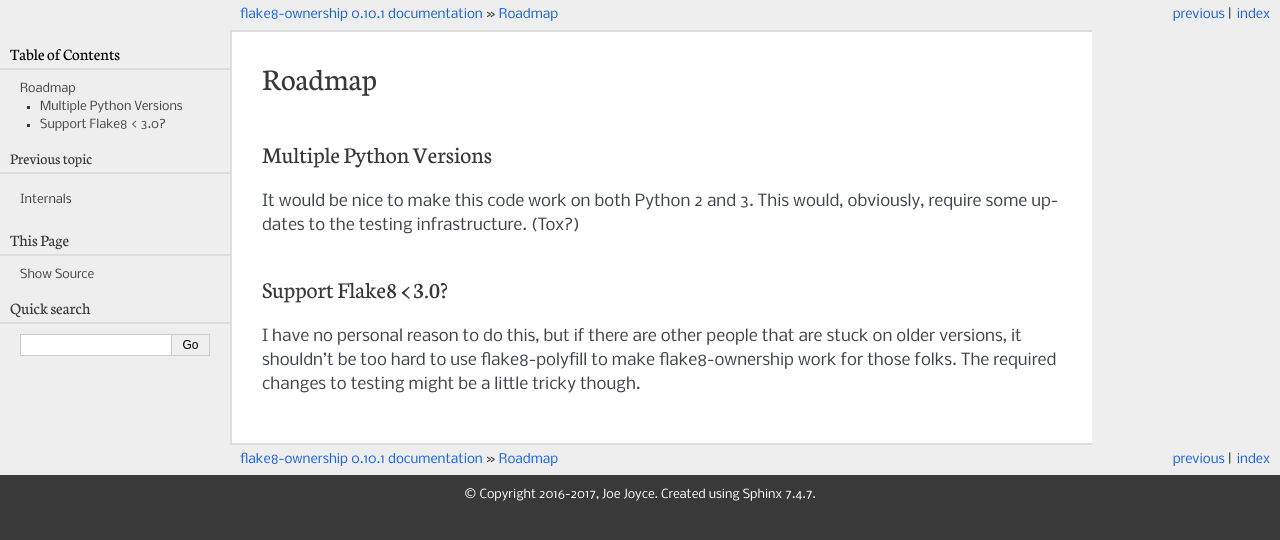
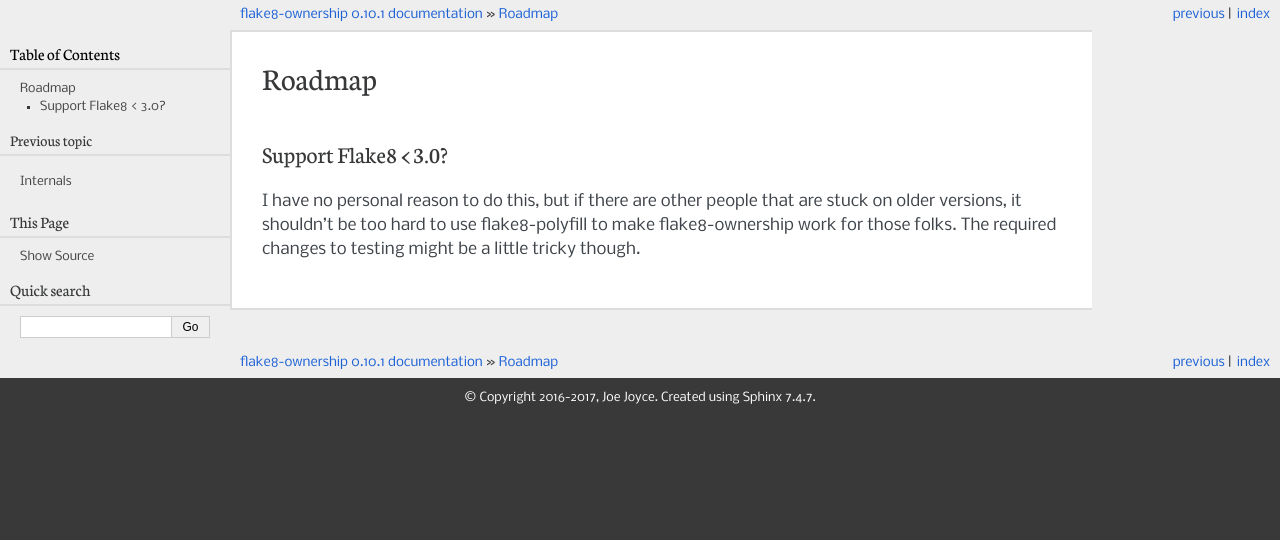
Before and after one commit to decafjoe/flake8-ownership, a Sphinx documentation site: the page built from doc/roadmap.rst, in a window 1280 px wide. Shown: the top 540 px of the page. Built offline with Sphinx 7.4.7, drawn with Linux system fonts in a browser that asks for light colours.

Commit message:
Removes "Multiple Python Versions" item from the roadmap now that it is done.

```diff
--- a/doc/roadmap.rst
+++ b/doc/roadmap.rst
@@ -2,14 +2,6 @@
 =========
  Roadmap
 =========
-
-
-Multiple Python Versions
-========================
-
-It would be nice to make this code work on both Python 2 and 3. This
-would, obviously, require some updates to the testing infrastructure.
-(Tox?)
 
 
 Support Flake8 < 3.0?
```
